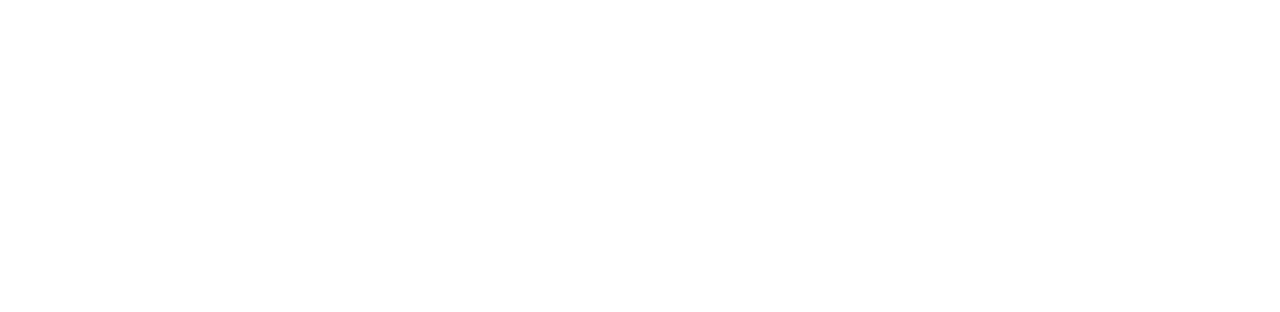
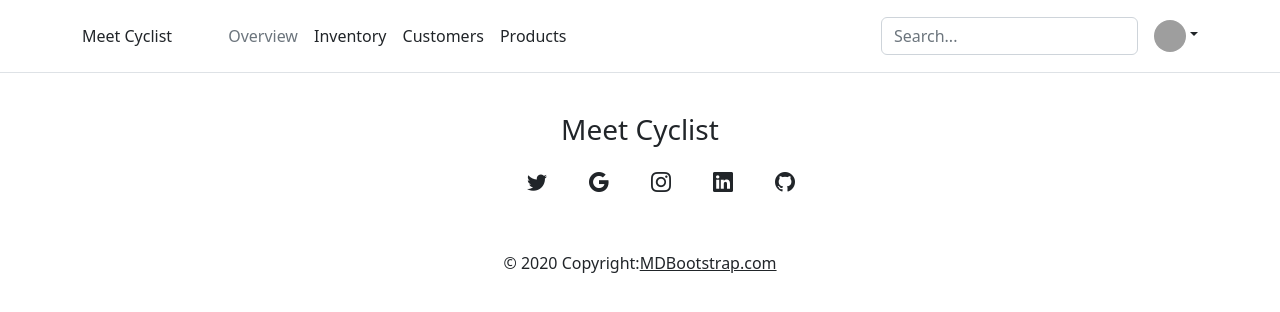
Before and after one commit to juanordone/meetcyclist, a React (Vite) app in the folder vite-project/: page /subirRuta in a window 1280 px wide. Before the commit this address had no page. Shown: the top 312 px of the page. Built offline with nearby package versions, Linux system fonts and the light colour scheme; grey boxes are pictures that could not be loaded.

Commit message:
vista subir ruta

```diff
--- a/vite-project/src/App.jsx
+++ b/vite-project/src/App.jsx
@@ -5,6 +5,7 @@ import InicioSesion from "./views/InicioSesion/InicioSesion";
 import Home from "./views/Home/Home";
 import Layout from "./components/Layout/Layout";
 import { AuthContextProvider } from "./AuthContext/AuthContext";
+import SubirRuta from "./views/SubirRuta/SubirRuta";
 
 function App() {
   return (
@@ -15,6 +16,7 @@ function App() {
             <Route index element={<Bienvenida />} />
             <Route path="iniciosesion" element={<InicioSesion />} />
             <Route path="home" element={<Home />} />
+            <Route path="subirRuta" element={<SubirRuta/>}/>
           </Route>
         </Routes>
       </BrowserRouter>
--- a/vite-project/src/components/Navbar/Navbar.jsx
+++ b/vite-project/src/components/Navbar/Navbar.jsx
@@ -1,5 +1,6 @@
 import { Link } from "react-router-dom";
 import { useAuthContext } from "../../AuthContext/AuthContext";
+import SubirRuta from "../../views/SubirRuta/SubirRuta";
 
 export default function Navbar() {
   const { logout, authorization } = useAuthContext();
@@ -74,9 +75,9 @@ export default function Navbar() {
               </a>
               <ul className="dropdown-menu text-small">
                 <li>
-                  <a className="dropdown-item" href="#">
-                    New project...
-                  </a>
+                  <Link className="dropdown-item" to={"/subirRuta"}>
+                    Subir Ruta
+                  </Link>
                 </li>
                 <li>
                   <a className="dropdown-item" href="#">
--- /dev/null
+++ b/vite-project/src/views/SubirRuta/SubirRuta.jsx
@@ -0,0 +1,10 @@
+import Navbar from "../../components/Navbar/Navbar";
+
+export default function SubirRuta(){
+    return(
+        <>
+        <Navbar/>
+
+        </>
+    )
+}
```
